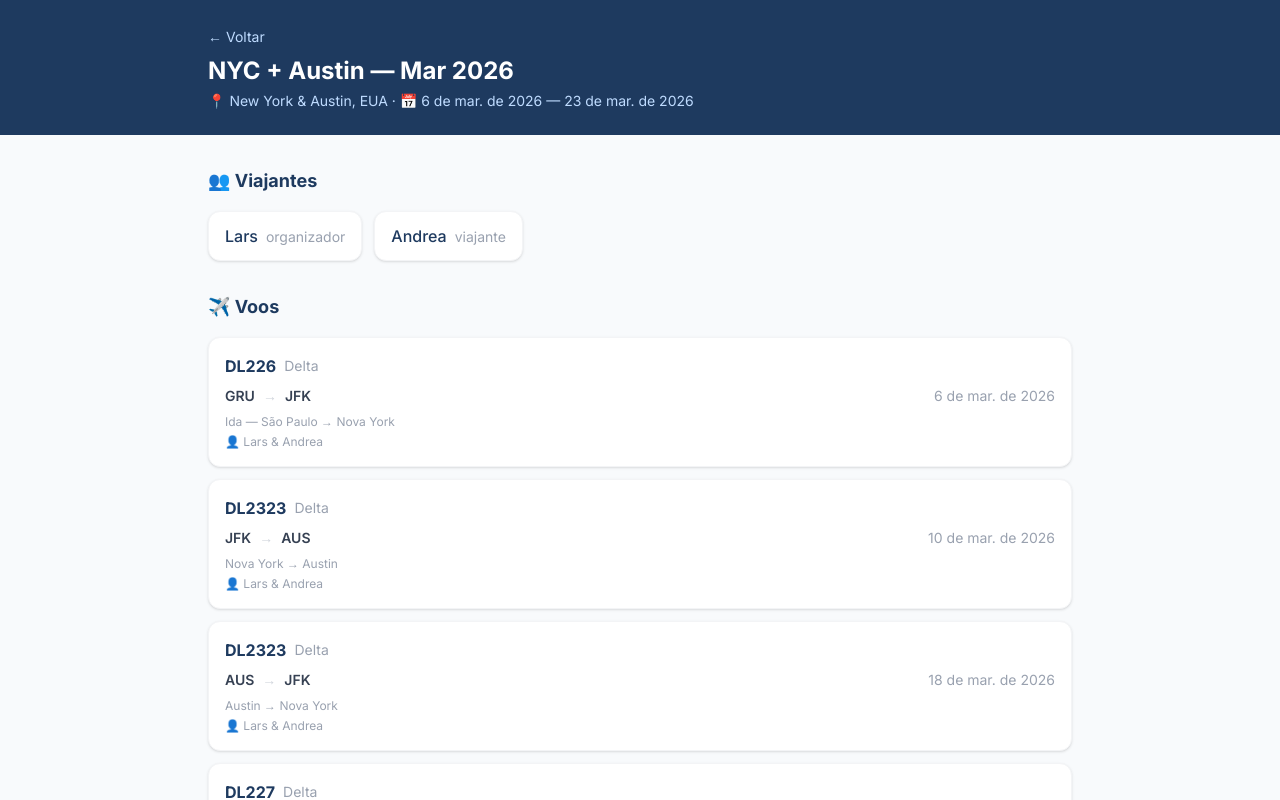
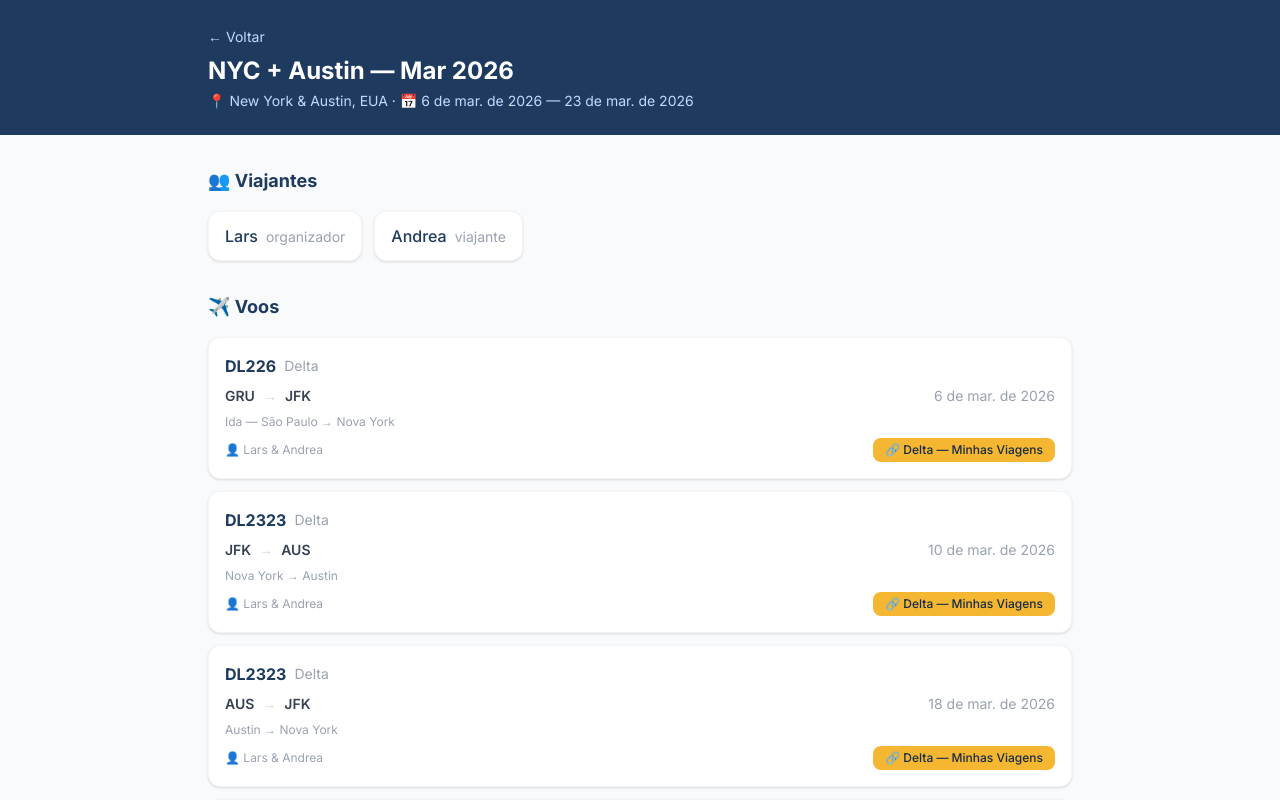
Before and after one commit to larsj45/janer-viagens, a Next.js app: page /viagens/1 in a window 1280 px wide. Shown: the top 800 px of the page. Built offline with nearby package versions, Linux system fonts and the light colour scheme.

Commit message:
feat: add airline check-in/manage links on flight cards

```diff
--- a/src/app/viagens/[id]/page.tsx
+++ b/src/app/viagens/[id]/page.tsx
@@ -4,6 +4,18 @@ import { getTrip, getTripMembers, getTripFlights, getTripAccommodations } from '
 
 function formatDate(d: string) {
   return new Date(d + 'T12:00:00').toLocaleDateString('pt-BR', { day: 'numeric', month: 'short', year: 'numeric' });
+}
+
+function getAirlineLink(airline: string, confirmationCode?: string): { url: string; label: string } | null {
+  const a = airline.toLowerCase();
+  if (a.includes('delta')) return { url: 'https://www.delta.com/mytrips/', label: 'Delta — Minhas Viagens' };
+  if (a.includes('latam')) return { url: 'https://www.latamairlines.com/br/pt/minhas-viagens', label: 'LATAM — Minhas Viagens' };
+  if (a.includes('gol')) return { url: 'https://www.voegol.com.br/minhas-viagens', label: 'Gol — Minhas Viagens' };
+  if (a.includes('air europa')) return { url: 'https://www.aireuropa.com/br/pt/minha-reserva', label: 'Air Europa — Minha Reserva' };
+  if (a.includes('qatar')) return { url: 'https://www.qatarairways.com/en/manage-booking.html', label: 'Qatar — Manage Booking' };
+  if (a.includes('american')) return { url: 'https://www.aa.com/reservation/view/find-your-trip', label: 'American — Find Your Trip' };
+  if (a.includes('azul')) return { url: 'https://www.voeazul.com.br/minhas-viagens', label: 'Azul — Minhas Viagens' };
+  return null;
 }
 
 function formatDateTime(d: string) {
@@ -78,7 +90,22 @@ export default async function TripDetailPage({ params }: { params: Promise<{ id:
                 {f.notes && (
                   <p className="text-xs text-gray-400 mt-2">{f.notes}</p>
                 )}
-                <p className="text-xs text-gray-400 mt-1">👤 {f.member_name}</p>
+                <div className="flex items-center justify-between mt-2">
+                  <p className="text-xs text-gray-400">👤 {f.member_name}</p>
+                  {(() => {
+                    const link = getAirlineLink(f.airline, f.confirmation_code);
+                    return link ? (
+                      <a
+                        href={link.url}
+                        target="_blank"
+                        rel="noopener noreferrer"
+                        className="text-xs bg-[var(--color-accent)] hover:bg-[var(--color-accent-light)] text-[var(--color-navy-dark)] font-medium px-3 py-1 rounded-lg transition-colors"
+                      >
+                        🔗 {link.label}
+                      </a>
+                    ) : null;
+                  })()}
+                </div>
               </div>
             ))}
           </div>
```
